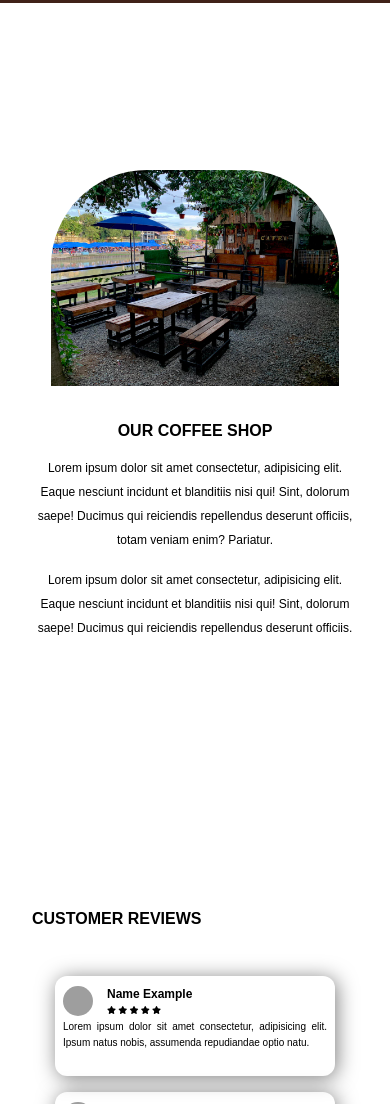
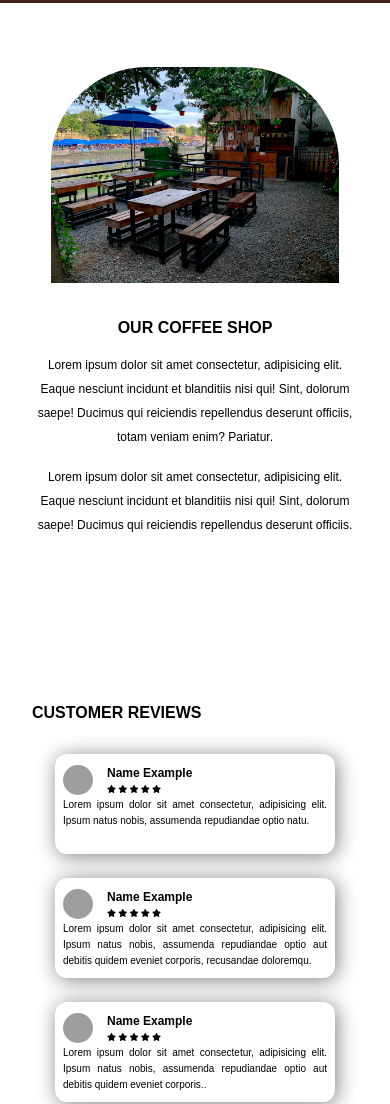
Before and after one commit to fika-dvlpr/cafe-la-terraza-responsive, a plain HTML site: page index.html in a window 390 px wide. Shown: the part 896-2000 px from the top of the page. Drawn offline with nearby package versions, Linux system fonts and the light colour scheme; grey boxes are pictures that could not be loaded; a web font is replaced by a local one.

Commit message:
Add files via upload

```diff
--- a/Menu/style.css
+++ b/Menu/style.css
@@ -523,6 +523,12 @@ footer {
     transition: 0.5s;
   }
 }
+@media (max-width: 425px) {
+  header {
+    padding: 0 2rem;
+    transition: 0.5s;
+  }
+}
 
 /* LAPTOP */
 @media (max-width: 1082px) {
--- a/Style/style.css
+++ b/Style/style.css
@@ -216,13 +216,12 @@ header {
   align-items: center;
   gap: 5rem;
   width: 100%;
-  height: 80vh;
+  height: 100%;
   max-width: 1440px;
   max-height: 700px;
   margin-left: auto;
   margin-right: auto;
   padding-bottom: 0;
-  padding-top: 6rem;
 }
 .about-picture img {
   width: 28rem;
@@ -691,7 +690,6 @@ footer {
 @media (max-width: 970px) {
   .about {
     gap: 2rem;
-    padding-top: 0rem;
   }
   .box-container {
     gap: 3rem;
@@ -701,12 +699,6 @@ footer {
   }
   .about-content h1 {
     font-size: 16px;
-  }
-  section {
-    padding: 0rem 6rem;
-  }
-  .reviews-container {
-    gap: 1rem;
   }
   .customer-img-name {
     margin-bottom: 6px;
@@ -750,11 +742,10 @@ footer {
     flex-direction: column;
     text-align: center;
     transition: 0.5s;
-    margin-bottom: 2rem;
   }
 
   .about-picture img {
-    margin-top: 6rem;
+    margin-top: 4rem;
     width: 22rem;
     transition: 0.5s;
   }
@@ -774,7 +765,7 @@ footer {
     margin: 0;
     align-items: center;
     transition: 0.5s;
-    margin-top: 3rem;
+    margin-top: 2rem;
   }
 
   .customer-1 {
@@ -828,9 +819,6 @@ footer {
   section {
     padding: 0rem 6rem;
   }
-  .customer-reviews {
-    margin-top: 4rem;
-  }
 }
 
 @media (max-width: 544px) {
@@ -839,9 +827,6 @@ footer {
   }
   .home {
     padding: 0 4rem;
-  }
-  .about-picture img {
-    margin-top: 9rem;
   }
   .customer-1 {
     width: 280px;
@@ -918,7 +903,4 @@ footer {
     padding: 6px 1.2rem;
     font-size: 10px;
   }
-  .customer-reviews {
-    margin-top: 5rem;
-  }
 }
```
Also changed, not shown: Contact/style.css (+5 -5 lines), Gallery/style.css (+14 -1 lines), Location/style.css (+4 -9 lines).
